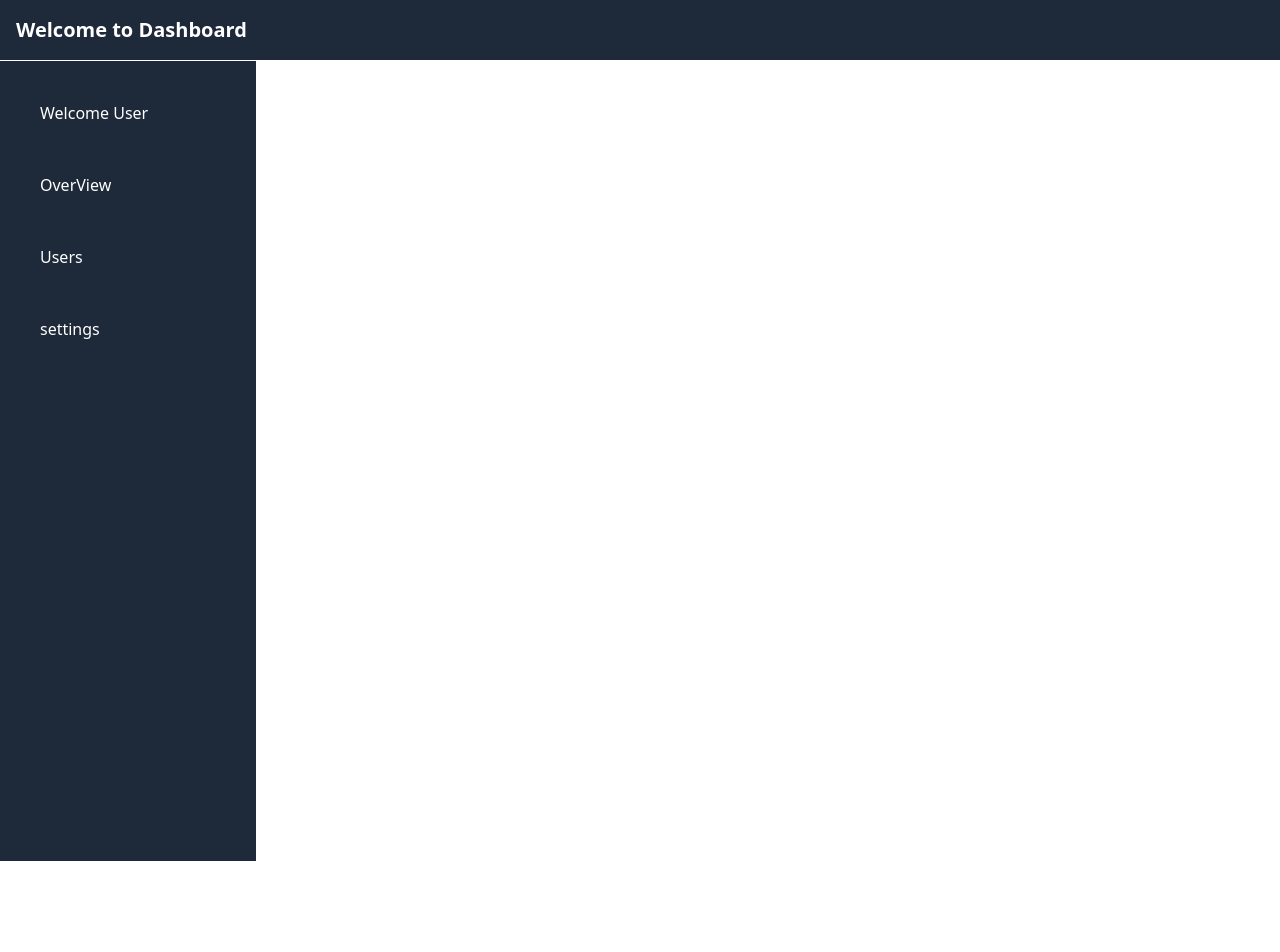
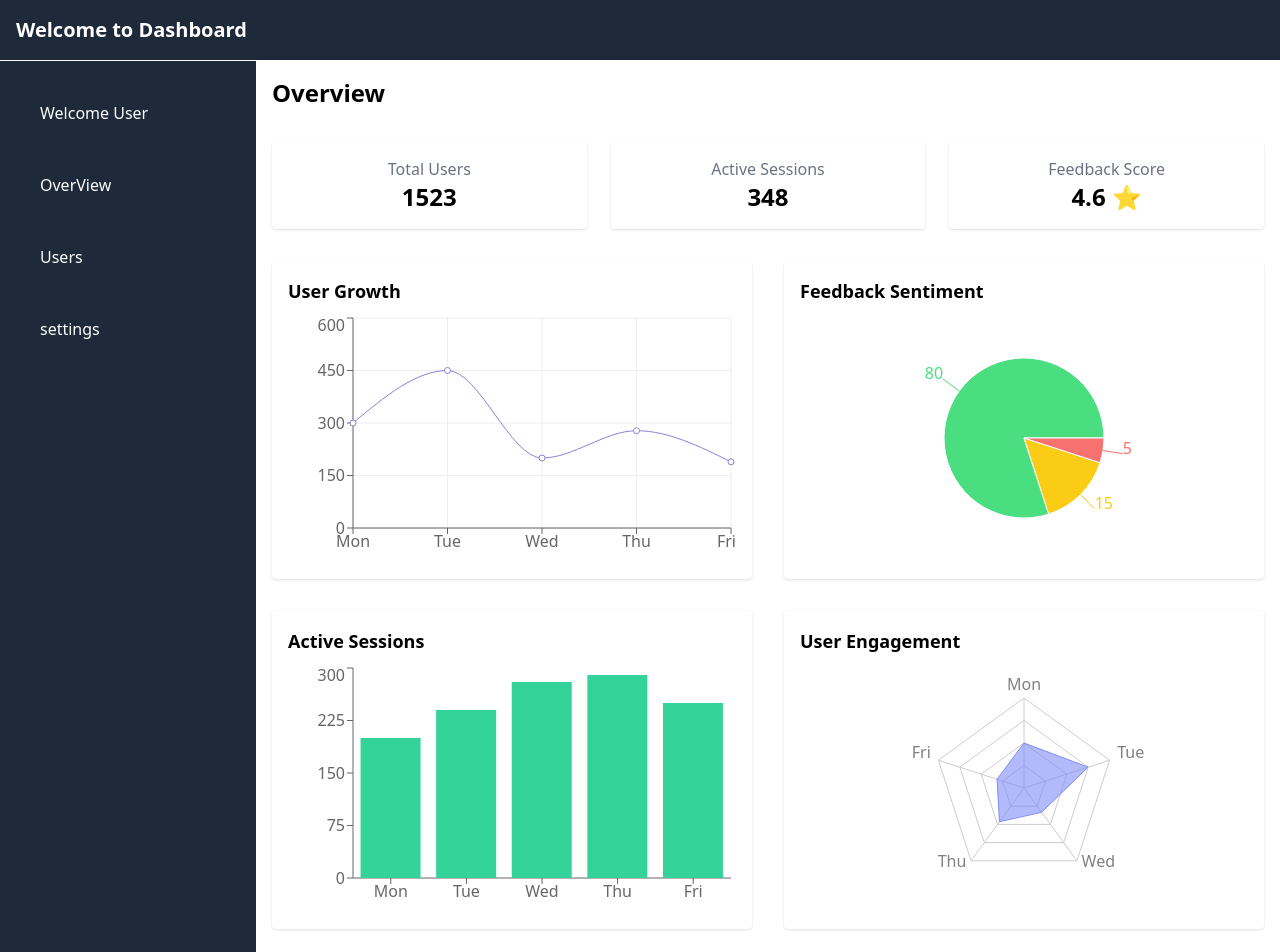
Before and after one commit to Vyshnav-Tv/Dashboard-app, a React (Vite) app: page / in a window 1280 px wide. Shown: the top 952 px of the page. Before the commit the page ends 861 px from the top, so only its background shows below. Built offline with nearby package versions, Linux system fonts and the light colour scheme.

Commit message:
rechart  and create overviewpage

```diff
--- a/package.json
+++ b/package.json
@@ -14,6 +14,7 @@
     "react": "^19.0.0",
     "react-dom": "^19.0.0",
     "react-router-dom": "^7.5.3",
+    "recharts": "^2.15.3",
     "tailwindcss": "^4.1.5"
   },
   "devDependencies": {
--- a/src/App.jsx
+++ b/src/App.jsx
@@ -2,6 +2,7 @@ import { useState } from 'react'
 
 import LoginPage from './components/Login'
 import SideBar from './components/SideBar'
+import Overview from './components/OverViewPage'
 import DashLayout from './components/DashLayout'
 
 function App() {
@@ -9,9 +10,7 @@ function App() {
 
   return (
     <>
-    {/* <LoginPage/> */}
-   {/* <SideBar/> </> */}
-<DashLayout/>
+   <DashLayout/>
    </>
   )
 }
--- a/src/components/DashLayout.jsx
+++ b/src/components/DashLayout.jsx
@@ -1,13 +1,21 @@
 import React from 'react'
 import SideBar from './SideBar'
 import Header from './Header'
+import Overview from './OverViewPage'
 
 function DashLayout() {
   return (
     <div className="flex flex-col h-screen">
     <Header/>
-    <SideBar />
+    <div className='flex flex-1'>
+    <SideBar  />
 
+    <div className='flex-1 p-4 overflow-y-auto'>
+
+
+    <Overview/>
+    </div>
+    </div>
 </div>  )
 }
 
--- /dev/null
+++ b/src/components/OverViewPage.jsx
@@ -0,0 +1,128 @@
+import {
+    LineChart, Line, XAxis, YAxis, CartesianGrid, Tooltip, ResponsiveContainer,
+    PieChart, Pie, Cell,
+    BarChart, Bar,
+    RadarChart, Radar, PolarGrid, PolarAngleAxis,
+    AreaChart, Area
+  } from 'recharts';
+
+  const Overview = () => {
+    // Mock Data
+    const stats = {
+      totalUsers: 1523,
+      activeSessions: 348,
+      feedbackScore: 4.6,
+    };
+
+    const data = [
+      { name: 'Mon', users: 300, sessions: 200 },
+      { name: 'Tue', users: 450, sessions: 240 },
+      { name: 'Wed', users: 200, sessions: 280 },
+      { name: 'Thu', users: 278, sessions: 290 },
+      { name: 'Fri', users: 189, sessions: 250 },
+    ];
+
+    const pieData = [
+      { name: 'Positive', value: 80 },
+      { name: 'Neutral', value: 15 },
+      { name: 'Negative', value: 5 },
+    ];
+
+    const COLORS = ['#4ade80', '#facc15', '#f87171'];
+
+    return (
+      <div className="space-y-8">
+        <h2 className="text-2xl font-semibold">Overview</h2>
+
+        {/* Stats */}
+        <div className="grid grid-cols-1 sm:grid-cols-3 gap-6">
+          <div className="bg-white p-4 rounded shadow text-center">
+            <p className="text-gray-500">Total Users</p>
+            <p className="text-2xl font-bold">{stats.totalUsers}</p>
+          </div>
+          <div className="bg-white p-4 rounded shadow text-center">
+            <p className="text-gray-500">Active Sessions</p>
+            <p className="text-2xl font-bold">{stats.activeSessions}</p>
+          </div>
+          <div className="bg-white p-4 rounded shadow text-center">
+            <p className="text-gray-500">Feedback Score</p>
+            <p className="text-2xl font-bold">{stats.feedbackScore} ⭐</p>
+          </div>
+        </div>
+
+        {/* Charts */}
+        <div className="grid grid-cols-1 md:grid-cols-2 gap-8">
+          <div className="bg-white p-4 rounded shadow">
+            <h4 className="text-lg font-semibold mb-2">User Growth</h4>
+            <ResponsiveContainer width="100%" height={250}>
+              <LineChart data={data}>
+                <CartesianGrid stroke="#eee" />
+                <XAxis dataKey="name" />
+                <YAxis />
+                <Tooltip />
+                <Line type="monotone" dataKey="users" stroke="#8884d8" />
+              </LineChart>
+            </ResponsiveContainer>
+          </div>
+
+          <div className="bg-white p-4 rounded shadow">
+            <h4 className="text-lg font-semibold mb-2">Feedback Sentiment</h4>
+            <ResponsiveContainer width="100%" height={250}>
+              <PieChart>
+                <Pie data={pieData} dataKey="value" outerRadius={80} label>
+                  {pieData.map((entry, index) => (
+                    <Cell key={`cell-${index}`} fill={COLORS[index]} />
+                  ))}
+                </Pie>
+                <Tooltip />
+              </PieChart>
+            </ResponsiveContainer>
+          </div>
+
+          <div className="bg-white p-4 rounded shadow">
+            <h4 className="text-lg font-semibold mb-2">Active Sessions</h4>
+            <ResponsiveContainer width="100%" height={250}>
+              <BarChart data={data}>
+                <XAxis dataKey="name" />
+                <YAxis />
+                <Tooltip />
+                <Bar dataKey="sessions" fill="#34d399" />
+              </BarChart>
+            </ResponsiveContainer>
+          </div>
+
+          <div className="bg-white p-4 rounded shadow">
+            <h4 className="text-lg font-semibold mb-2">User Engagement</h4>
+            <ResponsiveContainer width="100%" height={250}>
+              <RadarChart outerRadius={90} data={data}>
+                <PolarGrid />
+                <PolarAngleAxis dataKey="name" />
+                <Radar dataKey="users" stroke="#818cf8" fill="#818cf8" fillOpacity={0.6} />
+                <Tooltip />
+              </RadarChart>
+            </ResponsiveContainer>
+          </div>
+
+          <div className="bg-white p-4 rounded shadow md:col-span-2">
+            <h4 className="text-lg font-semibold mb-2">Sessions Overview</h4>
+            <ResponsiveContainer width="100%" height={250}>
+              <AreaChart data={data}>
+                <defs>
+                  <linearGradient id="colorSessions" x1="0" y1="0" x2="0" y2="1">
+                    <stop offset="5%" stopColor="#60a5fa" stopOpacity={0.8}/>
+                    <stop offset="95%" stopColor="#60a5fa" stopOpacity={0}/>
+                  </linearGradient>
+                </defs>
+                <XAxis dataKey="name" />
+                <YAxis />
+                <Tooltip />
+                <Area type="monotone" dataKey="sessions" stroke="#60a5fa" fillOpacity={1} fill="url(#colorSessions)" />
+              </AreaChart>
+            </ResponsiveContainer>
+          </div>
+        </div>
+      </div>
+    );
+  };
+
+  export default Overview;
```
Also changed, not shown: 1 other file (tests, documents, lock files or other folders).
